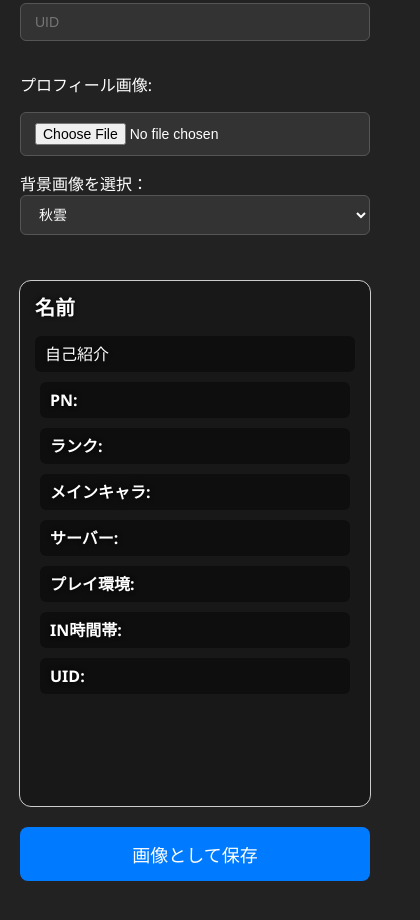
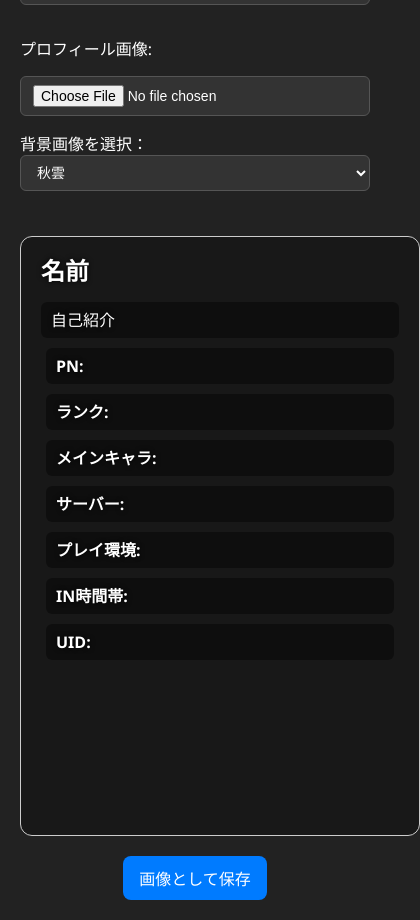
Before and after one commit to Syuna05/profileStar, a plain HTML site: page index.html in a window 390 px wide. Shown: the part 580-1500 px from the top of the page, 420 px wide, since content can reach past the window. Drawn offline with nearby package versions, Linux system fonts and the light colour scheme.

Commit message:
Add files via upload

```diff
--- a/index.html
+++ b/index.html
@@ -41,7 +41,7 @@
     </div>
 
     <div class="preview-area">
-      <div class="card-content">
+      <div class="card-content" id="cardContent">
         <div class="profile-header">
           <img src="" alt="アイコン" id="previewIcon" />
           <h2 id="previewName">名前</h2>
--- a/script.js
+++ b/script.js
@@ -1,9 +1,10 @@
 const iconUpload = document.getElementById('iconUpload');
 const previewIcon = document.getElementById('previewIcon');
 const bgSelect = document.getElementById('bgSelect');
-const previewArea = document.querySelector('.card-content');
+const previewArea = document.querySelector('.preview-area');
+const cardContent = document.getElementById('cardContent');
 
-// アイコン画像アップロード時の処理
+// アイコン画像アップロード
 iconUpload.addEventListener('change', (e) => {
   const file = e.target.files[0];
   if (!file) {
@@ -22,7 +23,7 @@ iconUpload.addEventListener('change', (e) => {
 // 初期状態はアイコン非表示
 previewIcon.style.display = 'none';
 
-// プロフィールカードのテキストを更新する関数
+// プロフィールカード更新
 function updateCard() {
   document.getElementById('previewName').textContent = document.getElementById('name').value || "名前";
   document.getElementById('previewBio').textContent = document.getElementById('bio').value || "自己紹介";
@@ -35,28 +36,46 @@ function updateCard() {
   document.getElementById('previewSNS').textContent = document.getElementById('sns').value || "";
 }
 
-// 入力イベントのリアルタイム反映
+// フォント自動縮小
+function adjustFontSize() {
+  const maxHeight = 800;
+  let fontSize = 16;
+
+  cardContent.style.fontSize = fontSize + "px";
+
+  while (cardContent.scrollHeight > maxHeight && fontSize > 10) {
+    fontSize--;
+    cardContent.style.fontSize = fontSize + "px";
+  }
+}
+
+// 入力イベント
 const inputs = document.querySelectorAll('input[type="text"], textarea');
 inputs.forEach(input => {
-  input.addEventListener('input', updateCard);
+  input.addEventListener('input', () => {
+    updateCard();
+    adjustFontSize();
+  });
 });
 
-// 背景画像切り替え
+// 背景切り替え
 bgSelect.addEventListener('change', () => {
   const bgFile = bgSelect.value;
-  previewArea.style.backgroundImage = `url('${bgFile}')`;
+  cardContent.style.backgroundImage = `url('${bgFile}')`;
 
   if (bgFile === 'background5.jpg') {
-    previewArea.style.backgroundPosition = '60% center';
+    cardContent.style.backgroundPosition = '60% center';
   } else {
-    previewArea.style.backgroundPosition = 'center';
+    cardContent.style.backgroundPosition = 'center';
   }
+  adjustFontSize();
 });
 
-// 初期表示
+// 初期化
 updateCard();
+adjustFontSize();
 
-// 画像保存（html2canvas）
+// 保存処理
 document.getElementById('saveBtn').addEventListener('click', () => {
   html2canvas(document.querySelector('.card-content'), {useCORS: true}).then(canvas => {
     const link = document.createElement('a');
--- a/style.css
+++ b/style.css
@@ -14,19 +14,21 @@ body {
   gap: 30px;
   max-width: 900px;
   width: 100%;
+  flex-wrap: wrap;
 }
 
 .input-area {
   flex: 1;
   display: flex;
   flex-direction: column;
+  min-width: 260px;
 }
 
 .input-area input,
 .input-area textarea,
 .input-area select {
   margin-bottom: 15px;
-  padding: 10px 14px;
+  padding: 8px 12px;
   font-size: 14px;
   border-radius: 6px;
   border: 1px solid #555;
@@ -41,11 +43,15 @@ body {
 
 .preview-area {
   width: 400px;
-  height: 600px;
+  min-height: 600px;
+  max-height: 800px;   /* 最大高さ制限 */
   position: relative;
   border: 1px solid #ccc;
   border-radius: 12px;
+  padding: 0;
+  box-sizing: border-box;
   overflow: hidden;
+  flex-shrink: 0;
 }
 
 .preview-area::before {
@@ -67,14 +73,16 @@ body {
   height: 100%;
   color: white;
   text-shadow: 0 0 5px black;
+  background-color: transparent;
+  border-radius: 12px;
+  padding: 20px;
+  box-sizing: border-box;
   background-size: cover;
   background-position: center;
   background-repeat: no-repeat;
-  padding: 20px;
-  box-sizing: border-box;
-  overflow-y: auto;
   font-size: 16px;
   line-height: 1.5;
+  overflow: hidden;
 }
 
 .profile-header {
@@ -100,7 +108,7 @@ body {
 
 .card-content p,
 .card-content li {
-  font-size: 16px;
+  font-size: inherit;
   background-color: rgba(0, 0, 0, 0.4);
   border-radius: 6px;
   padding: 6px 10px;
@@ -133,43 +141,3 @@ body {
 #saveBtn:hover {
   background-color: #0056b3;
 }
-
-/* 📱 スマホ対応 */
-@media (max-width: 768px) {
-  .container {
-    flex-direction: column;
-    align-items: center;
-  }
-
-  .input-area {
-    width: 100%;
-  }
-
-  .preview-area {
-    width: 100%;
-    max-width: 400px;
-    aspect-ratio: 2 / 3; /* 画像比率を維持 */
-    height: auto;
-  }
-
-  .card-content {
-    font-size: 14px;
-    padding: 15px;
-  }
-
-  .profile-header img {
-    width: 60px;
-    height: 60px;
-  }
-
-  .profile-header h2 {
-    font-size: 20px;
-  }
-
-  #saveBtn {
-    width: 100%;
-    max-width: 400px;
-    padding: 14px;
-    font-size: 18px;
-  }
-}
```
